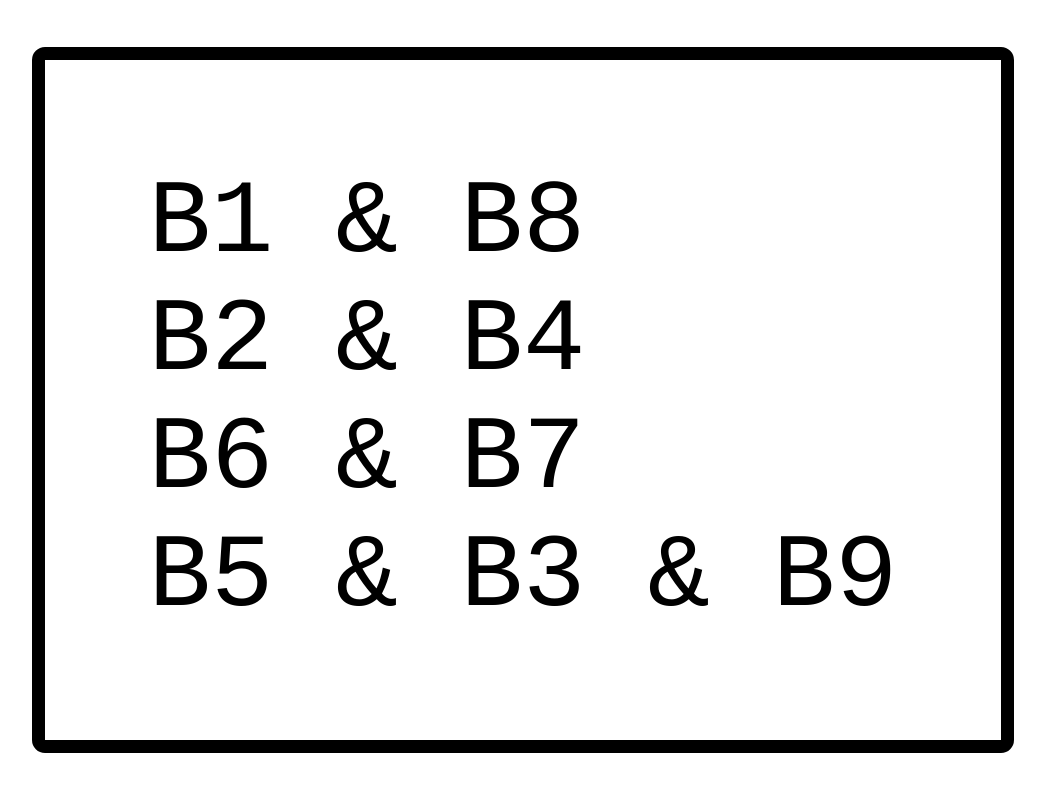
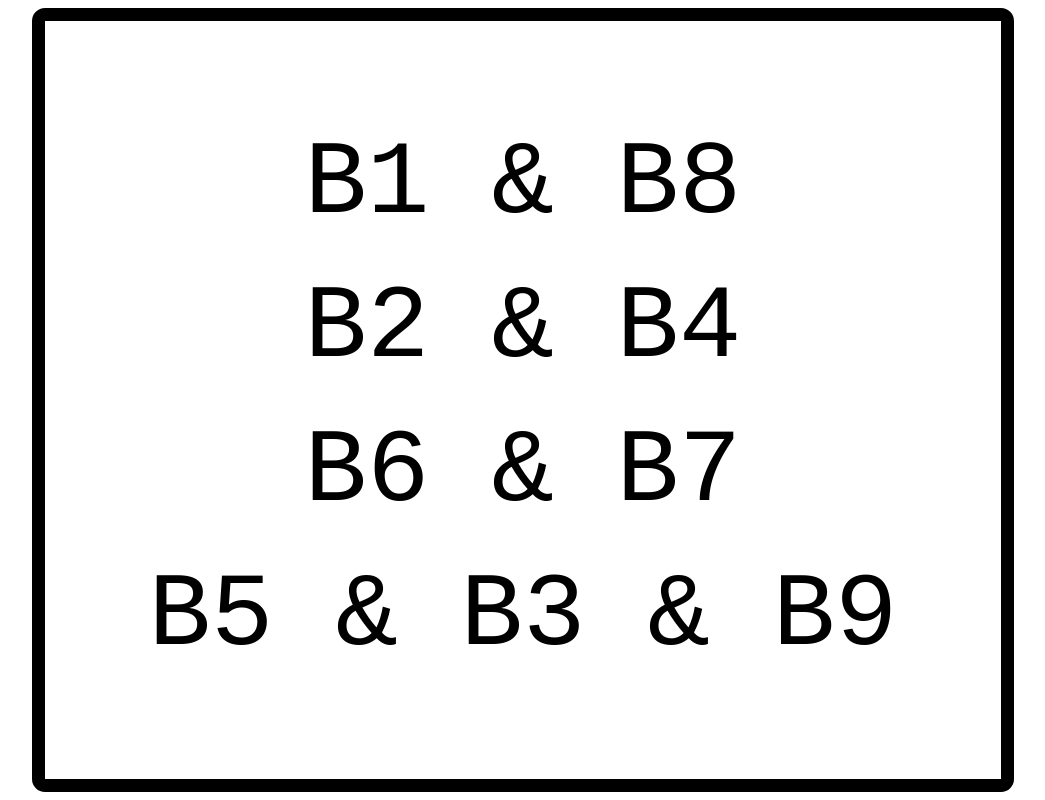
Before and after one commit to henry-bao/random-group-pairs, a plain HTML site: page index.html in a window 1280 px wide. Both pictures are taken after a click on the button "Submit". Shown: the whole page, without its empty margins (117-1162 px from the left). Drawn offline with Linux system fonts and the light colour scheme.

Commit message:
semantic html

```diff
--- a/css/style.css
+++ b/css/style.css
@@ -51,6 +51,18 @@ body {
     display: flex;
     justify-content: center;
     align-items: center;
+}
+
+.paired-groups {
+    display: flex;
+    flex-direction: column;
+    align-items: center;
+    gap: 2rem;
+}
+
+.paired-groups p {
+    font-size: 8rem;
+    margin: 0;
 }
 
 .glow-on-hover {
@@ -122,7 +134,3 @@ body {
 .hidden {
     display: none;
 }
-
-.group {
-    font-size: 8rem;
-}
--- a/script/index.js
+++ b/script/index.js
@@ -42,7 +42,10 @@ function shuffleArray(array) {
 // display each group in the DOM
 function displayGroups(group) {
     const groupDiv = document.createElement('div');
-    groupDiv.classList.add('group');
-    groupDiv.innerHTML = group.join(' & ');
+    const pairedGroups = document.createElement('p');
+
+    pairedGroups.innerText = group.join(' & ');
+
+    groupDiv.appendChild(pairedGroups);
     pairedGroupsDiv.appendChild(groupDiv);
 }
```
